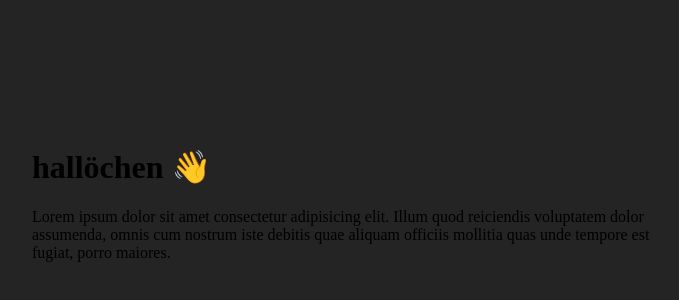
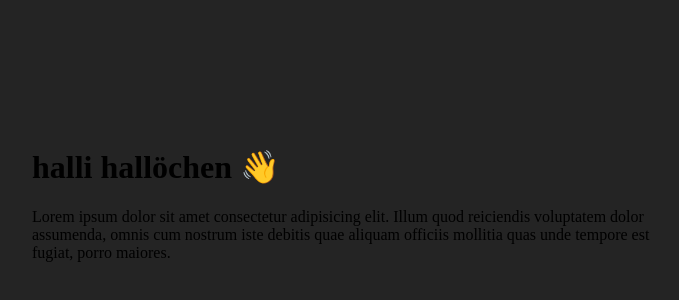
Before and after one commit to Dro1de1/GitTest, a plain HTML site: page index.html in a window 1280 px wide. Shown: the part 198-498 px from the top of the page, without its empty margins (288-967 px from the left). Drawn offline with Linux system fonts and the light colour scheme.

Commit message:
wieder eine neue Anrede

```diff
--- a/index.html
+++ b/index.html
@@ -11,7 +11,7 @@
 
 <body>
     <div class="top">
-        <h1>hallöchen 👋</h1>
+        <h1>halli hallöchen 👋</h1>
         <p>Lorem ipsum dolor sit amet consectetur adipisicing elit. Illum quod reiciendis voluptatem dolor assumenda, omnis cum nostrum iste debitis quae aliquam officiis mollitia quas unde tempore est fugiat, porro maiores.
         </p>
     </div>
```
